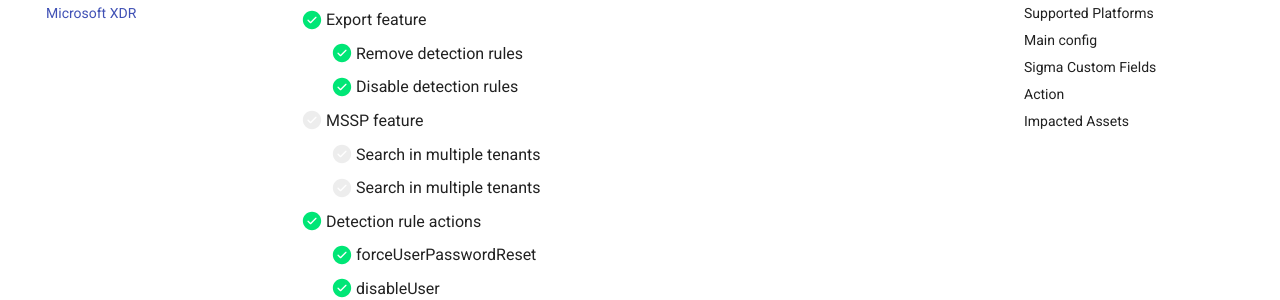
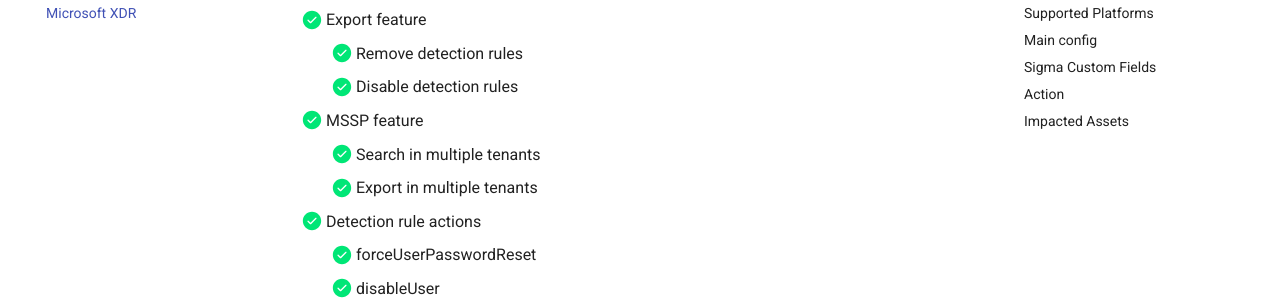
Before and after one commit to certeu/droid-docs, an MkDocs documentation site: the page built from docs/platforms/microsoft_xdr.md, in a window 1280 px wide and 900 px high. Shown: the part 254-554 px from the top of the window. Built offline with MkDocs 1.6.1 and Material for MkDocs 9.7.7, drawn with Linux system fonts in a browser that asks for light colours; comment, search, counter and statistics services are not loaded.

Commit message:
upd: XDR status

```diff
--- a/docs/platforms/microsoft_xdr.md
+++ b/docs/platforms/microsoft_xdr.md
@@ -2,9 +2,9 @@
 - [x] Export feature
     * [x] Remove detection rules
     * [x] Disable detection rules
-- [ ] MSSP feature
-    * [ ] Search in multiple tenants
-    * [ ] Search in multiple tenants
+- [x] MSSP feature
+    * [x] Search in multiple tenants
+    * [x] Export in multiple tenants
 - [x] Detection rule actions
     * [x] forceUserPasswordReset
     * [x] disableUser
```
